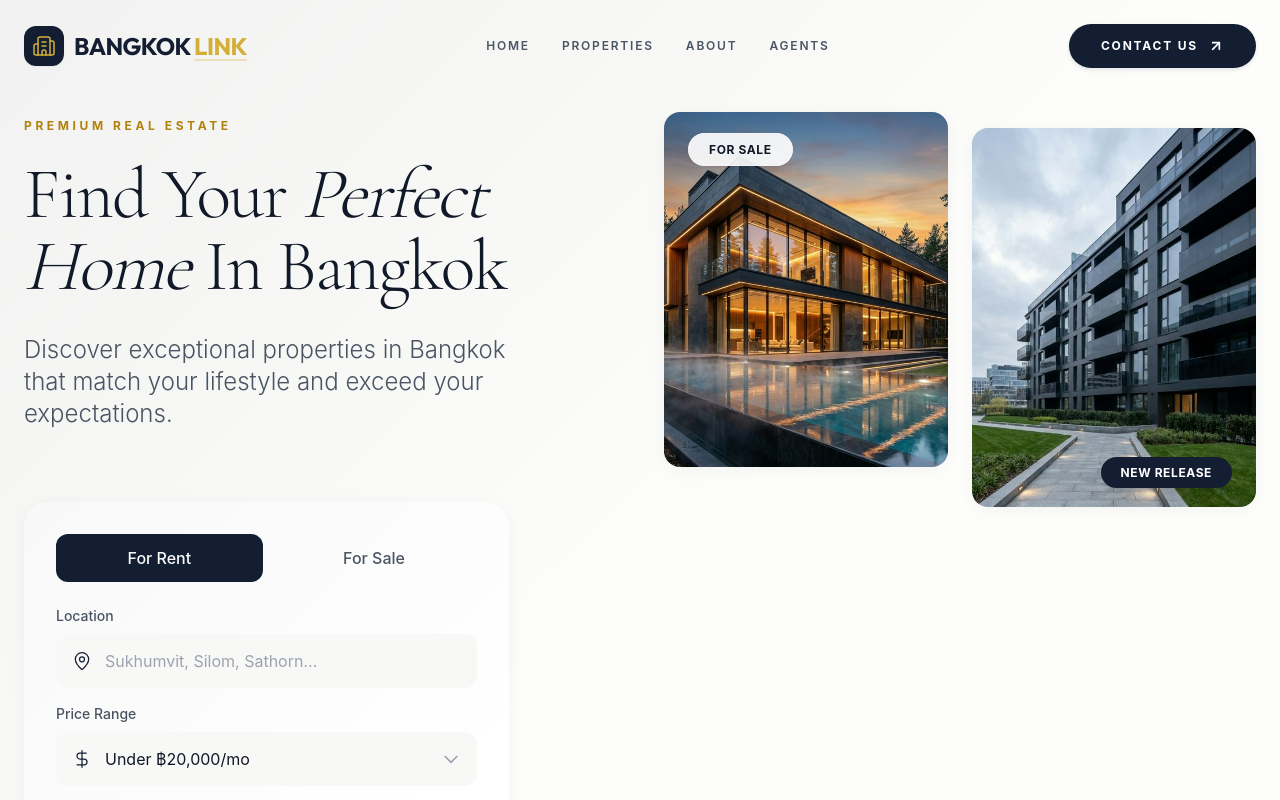
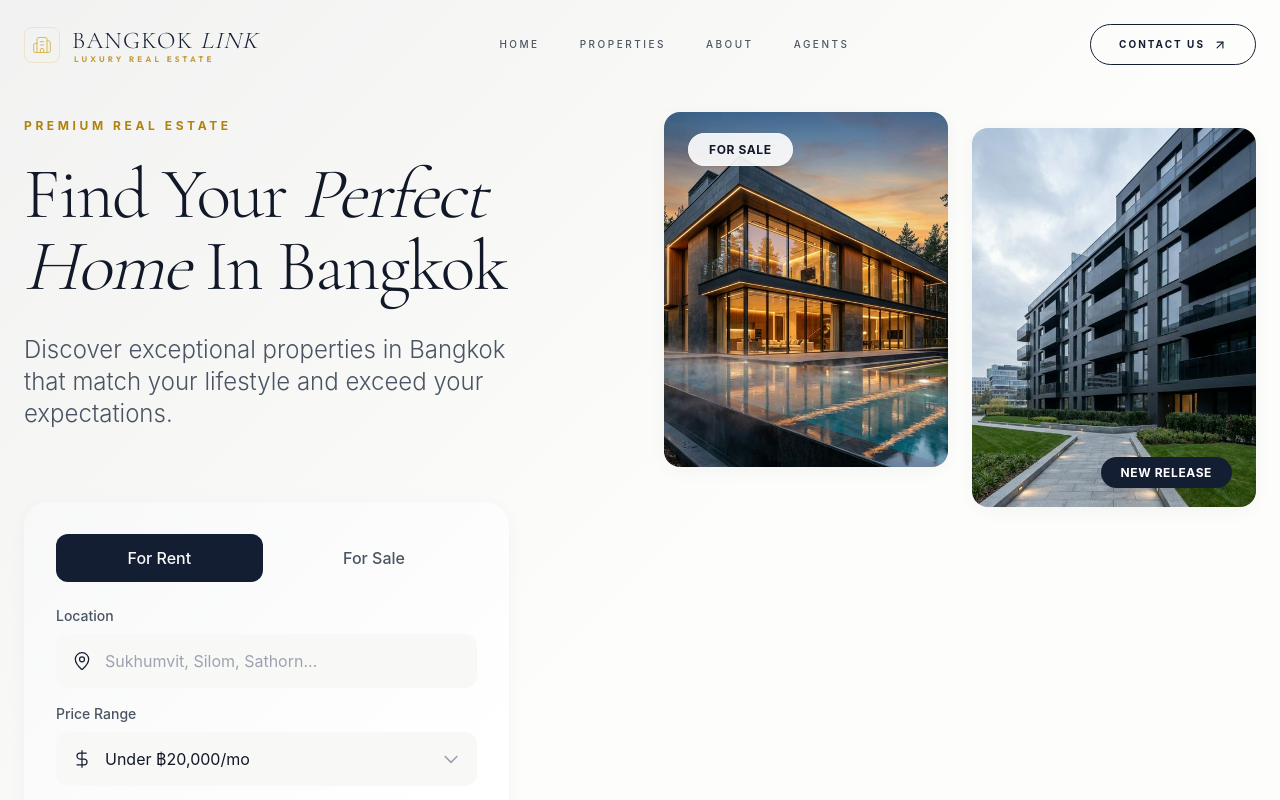
Before and after one commit to yummyvalmm/bangkoklink, a React (Vite) app: page / in a window 1280 px wide. Shown: the top 800 px of the page. Built offline with nearby package versions, Linux system fonts and the light colour scheme.

Commit message:
style: enhance navbar aesthetics with glasmorphism and refined typography

```diff
--- a/src/components/Navbar.tsx
+++ b/src/components/Navbar.tsx
@@ -24,79 +24,87 @@ const Navbar = () => {
 
     return (
         <nav
-            className={`fixed top-0 left-0 right-0 z-50 transition-all duration-300 ${
+            className={`fixed top-0 left-0 right-0 z-50 transition-all duration-500 ${
                 isScrolled
-                    ? 'bg-white/95 backdrop-blur-lg border-b border-border-light shadow-minimal py-4'
+                    ? 'bg-white/80 backdrop-blur-2xl border-b border-border-light/50 shadow-minimal py-3'
                     : 'bg-transparent py-6'
             }`}
         >
             <div className="max-w-7xl mx-auto px-6">
                 <div className="flex items-center justify-between">
-                    {/* Logo */}
-                    <Link to="/" className="flex items-center gap-2.5 group">
-                        <div className="w-10 h-10 bg-primary rounded-xl flex items-center justify-center transition-transform group-hover:rotate-6 shadow-sm">
-                            <Building2 className="w-6 h-6 text-accent" strokeWidth={1.5} />
+                    {/* Logo - Refined Architectural Branding */}
+                    <Link to="/" className="flex items-center gap-3 group">
+                        <div className="w-9 h-9 border border-accent/20 rounded-lg flex items-center justify-center transition-all duration-500 group-hover:border-accent group-hover:bg-accent/5">
+                            <Building2 className="w-5 h-5 text-accent" strokeWidth={1} />
                         </div>
-                        <span className="text-xl md:text-2xl font-bold tracking-tight text-primary font-sans transition-colors group-hover:text-primary-light">
-                            BANGKOK <span className="text-accent underline decoration-accent/30 decoration-2 underline-offset-4">LINK</span>
-                        </span>
+                        <div className="flex flex-col -space-y-1">
+                            <span className="text-xl md:text-2xl font-display font-light tracking-[0.05em] text-primary">
+                                BANGKOK <span className="italic">LINK</span>
+                            </span>
+                            <span className="text-[7px] md:text-[8px] font-sans font-bold tracking-[0.4em] text-accent-rich uppercase ml-0.5 opacity-80">
+                                Luxury Real Estate
+                            </span>
+                        </div>
                     </Link>
 
-                    {/* Desktop Navigation */}
-                    <div className="hidden md:flex items-center gap-8">
+                    {/* Desktop Navigation - Elegant Spacing */}
+                    <div className="hidden md:flex items-center gap-10">
                         {['home', 'properties', 'about', 'agents'].map((item) => (
                             <button
                                 key={item}
                                 onClick={() => scrollToSection(item)}
-                                className="text-text-secondary hover:text-primary transition-all font-semibold text-xs uppercase tracking-[0.15em] relative group/nav outline-none focus-visible:ring-2 focus-visible:ring-primary focus-visible:ring-offset-4 focus-visible:ring-offset-white rounded-sm"
+                                className="text-text-secondary hover:text-primary transition-all font-medium text-[10px] uppercase tracking-[0.25em] relative group/nav outline-none"
                             >
                                 {item}
-                                <span className="absolute -bottom-1 left-0 w-0 h-0.5 bg-accent transition-all duration-300 group-hover/nav:w-full"></span>
+                                <span className="absolute -bottom-1 left-1/2 w-0 h-[1px] bg-accent transition-all duration-500 group-hover/nav:w-full group-hover/nav:left-0"></span>
                             </button>
                         ))}
                     </div>
 
-                    {/* Secondary Desktop Action */}
+                    {/* Secondary Desktop Action - Sophisticated Minimal */}
                     <div className="hidden md:block">
                         <button
                             onClick={() => scrollToSection('contact')}
-                            className="bg-primary text-white px-8 py-3.5 rounded-full font-bold text-xs uppercase tracking-[0.15em] flex items-center gap-2.5 hover:bg-primary-light transition-all duration-300 shadow-button hover:shadow-button-hover outline-none focus-visible:ring-2 focus-visible:ring-primary focus-visible:ring-offset-4 focus-visible:ring-offset-white"
+                            className="group relative px-7 py-3 overflow-hidden rounded-full border border-primary text-primary transition-all duration-500 hover:text-white"
                         >
-                            Contact Us
-                            <ArrowUpRight className="w-4 h-4" strokeWidth={2.5} />
+                            <span className="absolute inset-0 bg-primary translate-y-full transition-transform duration-500 group-hover:translate-y-0"></span>
+                            <span className="relative flex items-center gap-2 font-bold text-[10px] uppercase tracking-[0.2em]">
+                                Contact Us
+                                <ArrowUpRight className="w-3.5 h-3.5 transition-transform duration-500 group-hover:translate-x-0.5 group-hover:-translate-y-0.5" strokeWidth={2} />
+                            </span>
                         </button>
                     </div>
 
                     {/* Mobile Menu Toggle */}
                     <button
-                        className="md:hidden p-2 text-primary hover:bg-black/5 rounded-lg transition-colors"
+                        className="md:hidden p-2 text-primary hover:bg-black/5 rounded-full transition-colors"
                         onClick={() => setIsMobileMenuOpen(!isMobileMenuOpen)}
                     >
-                        {isMobileMenuOpen ? <X className="w-6 h-6" /> : <Menu className="w-6 h-6" />}
+                        {isMobileMenuOpen ? <X className="w-5 h-5" strokeWidth={1.5} /> : <Menu className="w-5 h-5" strokeWidth={1.5} />}
                     </button>
                 </div>
             </div>
 
-            {/* Mobile Menu Overlay */}
-            <div className={`md:hidden absolute top-full left-0 right-0 bg-white border-b border-border-light transition-all duration-300 overflow-hidden ${
-                isMobileMenuOpen ? 'max-h-[400px] opacity-100' : 'max-h-0 opacity-0'
+            {/* Mobile Menu Overlay - Refined Transition */}
+            <div className={`md:hidden absolute top-full left-0 right-0 bg-white/95 backdrop-blur-xl border-b border-border-light transition-all duration-500 overflow-hidden ${
+                isMobileMenuOpen ? 'max-h-[500px] opacity-100' : 'max-h-0 opacity-0'
             }`}>
-                <div className="px-6 py-8 flex flex-col gap-6">
+                <div className="px-6 py-10 flex flex-col gap-8">
                     {['home', 'properties', 'about', 'agents'].map((item) => (
                         <button
                             key={item}
                             onClick={() => scrollToSection(item)}
-                            className="text-text-secondary hover:text-primary text-sm font-bold uppercase tracking-[0.2em] text-left transition-colors"
+                            className="text-text-secondary hover:text-primary text-[10px] font-bold uppercase tracking-[0.3em] text-left transition-colors border-l border-transparent hover:border-accent pl-4"
                         >
                             {item}
                         </button>
                     ))}
                     <button
                         onClick={() => scrollToSection('contact')}
-                        className="w-full bg-primary text-white p-4 rounded-xl font-bold text-sm uppercase tracking-[0.2em] flex items-center justify-center gap-2 hover:bg-primary-light transition-colors"
+                        className="w-full bg-primary text-white p-4 rounded-xl font-bold text-[10px] uppercase tracking-[0.25em] flex items-center justify-center gap-2"
                     >
                         Contact Us
-                        <ArrowUpRight className="w-5 h-5" />
+                        <ArrowUpRight className="w-4 h-4" />
                     </button>
                 </div>
             </div>
```
